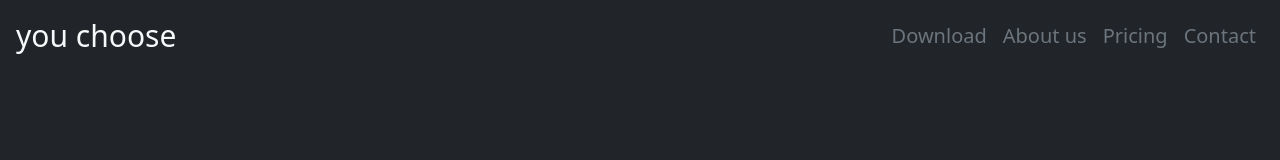
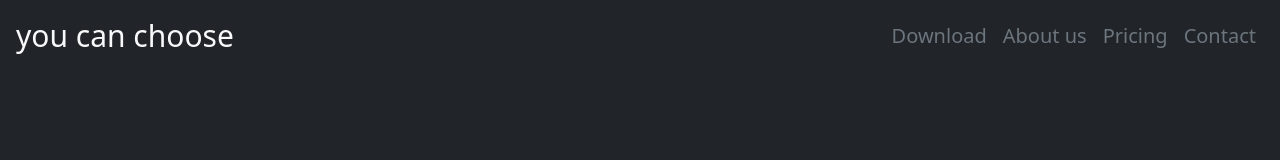
Before and after one commit to lucyxkk/you-choose, a plain HTML site: page index.html in a window 1280 px wide. Shown: the top 160 px of the page. Drawn offline with nearby package versions, Linux system fonts and the light colour scheme.

Commit message:
Website name change Now its called you can choose

```diff
--- a/index.html
+++ b/index.html
@@ -24,7 +24,7 @@
     <section id="navbar">
       <div class="container-fluid">
         <nav class="navbar navbar-expand-lg navbar-dark bg-dark">
-          <a class="navbar-brand link-light ps-3" href="#navbar">you choose</a>
+          <a class="navbar-brand link-light ps-3" href="#navbar">you can choose</a>
           <button class="navbar-toggler" type="button" data-bs-toggle="collapse" data-bs-target="#navbarTogglerDemo02" aria-controls="navbarTogglerDemo02" aria-expanded="false" aria-label="Toggle navigation">
             <span class="navbar-toggler-icon"></span>
           </button>
```
